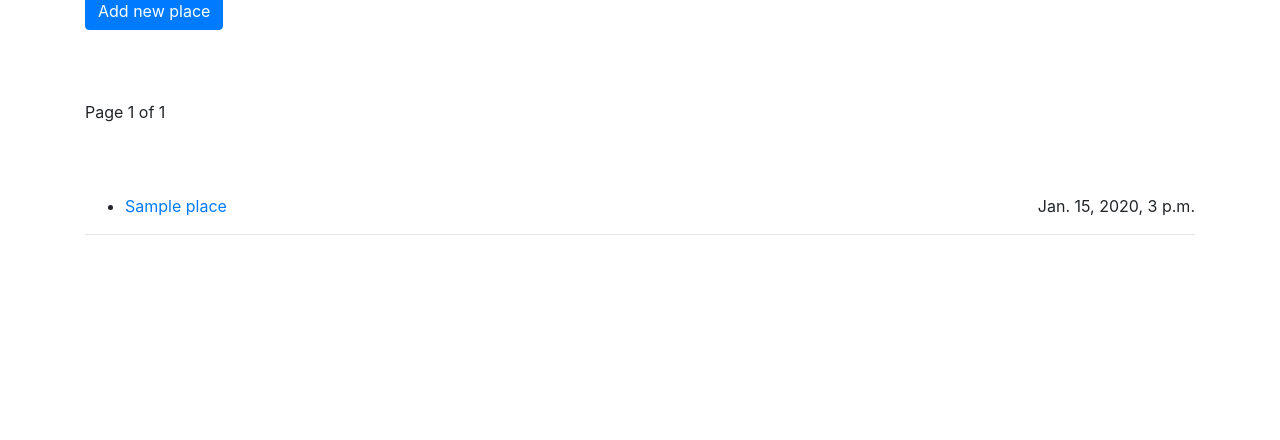
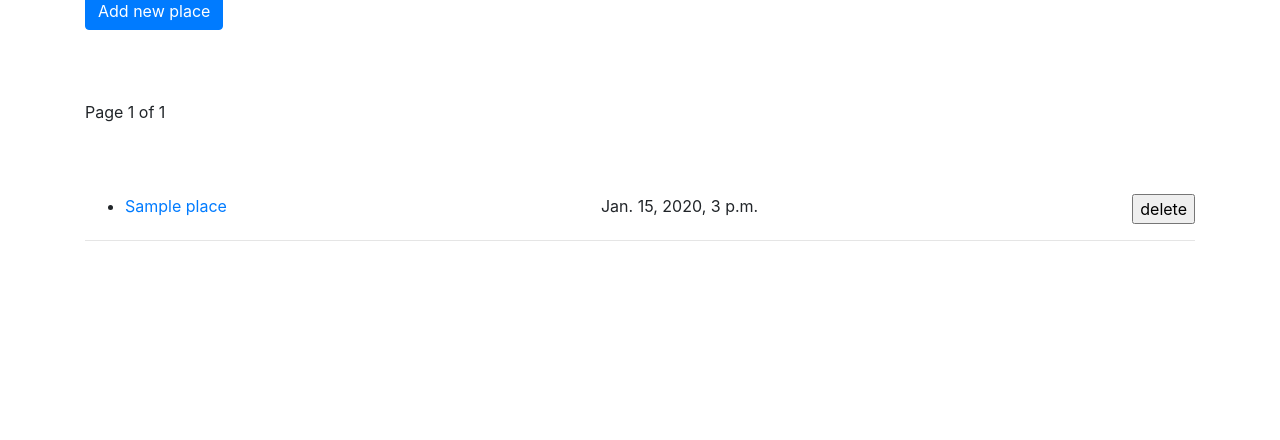
Before and after one commit to rsh-12/remember-places, a Django app: page /memories/ in a window 1280 px wide. Shown: the part 231-671 px from the top of the page. Run offline with Django 3.2, Linux system fonts and the light colour scheme; a user stored in the database is signed in; tables that the repository leaves empty hold one stand-in row (values such as "Sample post"); some libraries are stand-ins or nearby versions.

Commit message:
Add delete controller

```diff
--- a/memories/urls.py
+++ b/memories/urls.py
@@ -14,4 +14,5 @@ urlpatterns = [
     path('memories/', views.memories, name='memories'),
     path('memory/<int:pk>/', views.memory, name='memory'),
     path('map/', views.create_place, name='map'),
+    path('delete/<int:pk>/', views.delete, name='delete')
 ]
--- a/memories/views.py
+++ b/memories/views.py
@@ -1,12 +1,13 @@
+import logging
+
 from django.contrib.auth.decorators import login_required
 from django.contrib.auth.models import User
-from django.shortcuts import redirect
+from django.core.paginator import Paginator
+from django.shortcuts import redirect, get_object_or_404
 from django.shortcuts import render
-from django.core.paginator import Paginator
 
 from .forms import RawPlaceForm
 from .models import Place
-import logging
 
 logger = logging.getLogger(__name__)
 
@@ -65,3 +66,12 @@ def create_place(request):
 
     context = {'form': my_form}
     return render(request, 'memories/map.html', context)
+
+
+@login_required
+def delete(request, pk):
+    obj = get_object_or_404(Place, id=pk)
+    if request.method == 'POST':
+        obj.delete()
+        return redirect('memories:memories')
+    return render(request, 'memories/memories.html', {'obj': obj})
--- a/templates/memories/memories.html
+++ b/templates/memories/memories.html
@@ -45,6 +45,12 @@
                 <div class="d-flex justify-content-between">
                     <a href="{{ place.get_absolute_url }}">{{ place.name }}</a>
                     <span>{{ place.created_at }}</span>
+
+                    <form action="{% url 'memories:delete' place.id %}" method="post">
+                        {% csrf_token %}
+                        <input type="submit" onclick="return confirm('Are you sure you want to delete this place?')"
+                               value="delete">
+                    </form>
                 </div>
             </li>
         </ul>
```
